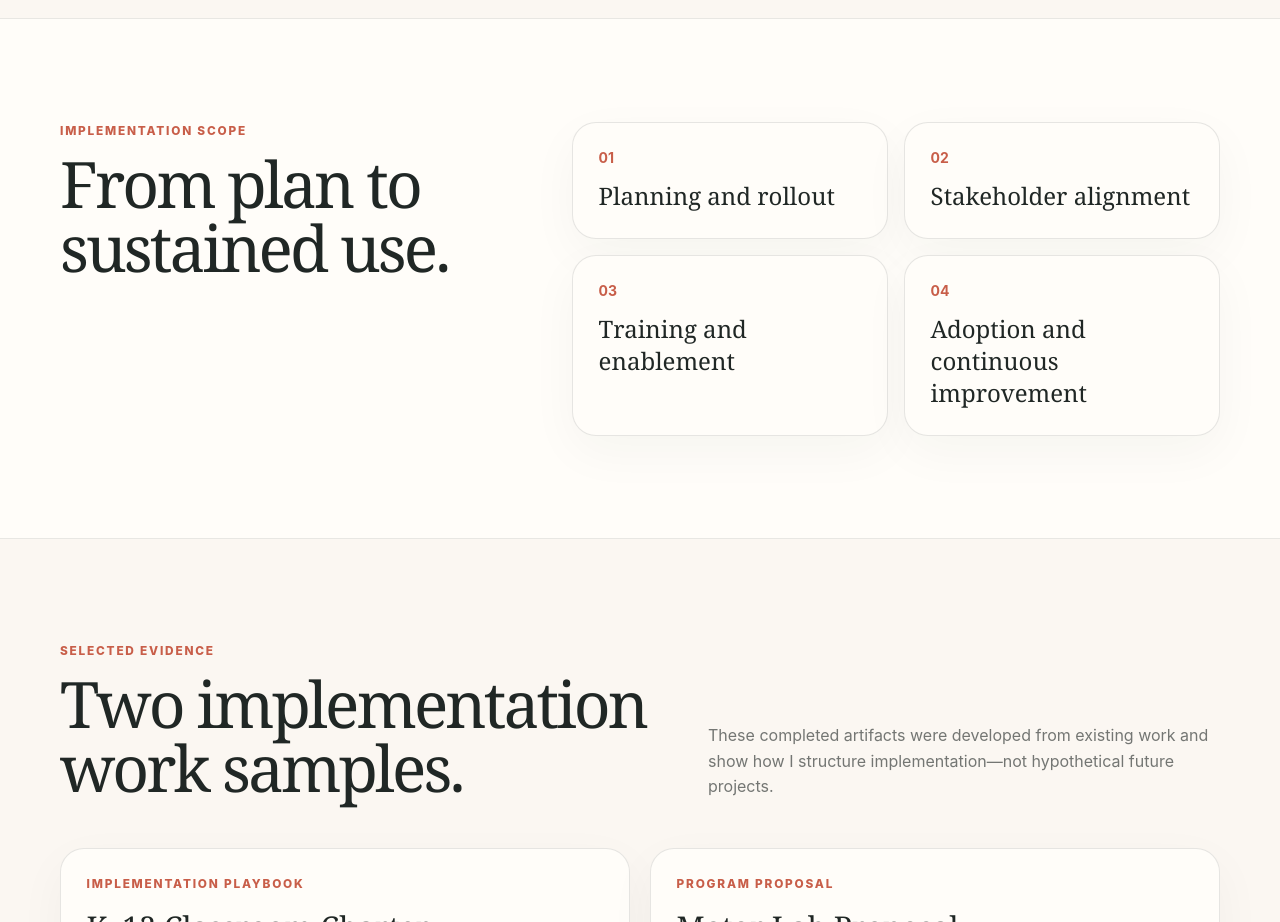
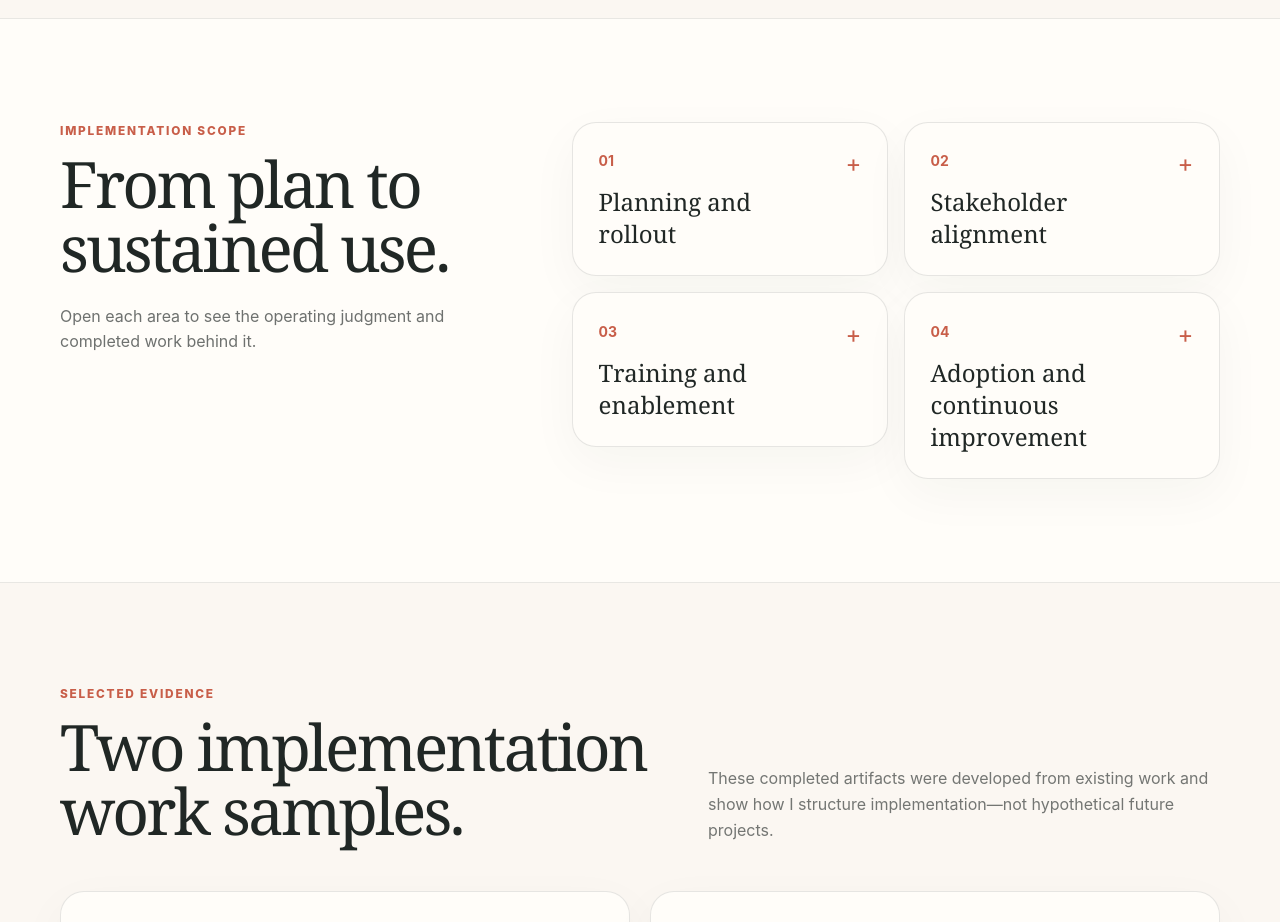
Before and after one commit to sarahphamilton/sarahphamilton, a Next.js app: page / in a window 1280 px wide. Shown: the part 820-1742 px from the top of the page. Built offline with nearby package versions, Linux system fonts and the light colour scheme.

Commit message:
Add evidence-backed implementation scope details

```diff
--- a/src/app/globals.css
+++ b/src/app/globals.css
@@ -20,6 +20,9 @@ body { margin:0; background:var(--ivory); color:var(--ink); font-family:Inter,ui
 .thinking { margin-top:auto; overflow:hidden; border:1px solid rgb(32 39 37 / .11); border-radius:1rem; background:white; }
 .thinking summary { display:flex; cursor:pointer; list-style:none; align-items:center; justify-content:space-between; padding:.9rem 1rem; color:var(--sage-deep); font-size:.82rem; font-weight:850; }
 .thinking summary::-webkit-details-marker { display:none; }
+.scope-card summary { display:flex; cursor:pointer; list-style:none; align-items:flex-start; justify-content:space-between; }
+.scope-card summary::-webkit-details-marker { display:none; }
+.scope-card summary:focus-visible { outline:3px solid var(--coral); outline-offset:6px; border-radius:.5rem; }
 .skip-link { position:absolute; left:-999px; top:1rem; z-index:100; background:white; padding:.7rem 1rem; }
 .skip-link:focus { left:1rem; }
 @media(max-width:767px){ .section-heading{display:block}.section-heading>p,.section-heading>.button{margin-top:1.25rem} }
--- a/src/app/page.tsx
+++ b/src/app/page.tsx
@@ -2,7 +2,28 @@ import Image from "next/image";
 import Link from "next/link";
 import { experience, recommendations, site } from "@/content/site";
 
-const implementationScope = ["Planning and rollout", "Stakeholder alignment", "Training and enablement", "Adoption and continuous improvement"];
+const implementationScope = [
+  {
+    title: "Planning and rollout",
+    approach: "Start with the operating reality: owners, dependencies, local constraints, communication paths, and the conditions required for launch.",
+    example: "Supported a founding Texas-site implementation during multi-state expansion, surfaced scheduling and local-context friction, and led Brightwheel adoption for 6 staff and 50+ families.",
+  },
+  {
+    title: "Stakeholder alignment",
+    approach: "Translate different needs into clear decisions, responsibilities, communication rhythms, and escalation paths.",
+    example: "Coordinated staff, families, specialists, and central teams while maintaining delivery for 50+ families in a standards-driven environment.",
+  },
+  {
+    title: "Training and enablement",
+    approach: "Design training around the work people must perform, then reinforce it with usable documentation and support.",
+    example: "Trained cross-cultural users during a rapid technology transition, created screen-recorded walkthroughs, and introduced a parent-communication platform.",
+  },
+  {
+    title: "Adoption and continuous improvement",
+    approach: "Treat launch as the beginning: observe use, surface barriers, test changes, and feed what users learn back into the system.",
+    example: "Supported approximately 2 years and 12 iterations of an internal recordkeeping and intervention-planning platform through pilot analysis, workflow testing, user training, and documented feedback.",
+  },
+];
 const workSamples = [
   { title: "K–12 Classroom Charter", label: "Implementation playbook", description: "A reviewable implementation artifact translating expectations, responsibilities, routines, and reinforcement into a usable operating system.", href: "/transcend-implementation-playbook.pdf" },
   { title: "Motor Lab Proposal", label: "Program proposal", description: "A reviewable proposal connecting a defined need to program design, stakeholder considerations, rollout requirements, and measures of success.", href: "/transcend-motor-lab-proposal.pdf" },
@@ -14,7 +35,7 @@ export default function Home() {
       <div><p className="eyebrow">Sarah Hamilton</p><h1 className="mt-5 max-w-4xl font-serif text-[clamp(3.5rem,8vw,7.2rem)] leading-[.88] tracking-[-.06em]">Implementation<br/><span className="text-coral">Program Manager</span></h1><p className="mt-8 max-w-3xl text-lg leading-8 text-ink/70 sm:text-xl">{site.intro}</p><div className="mt-9 flex flex-wrap gap-3"><a className="button button-coral" href="/Sarah-Hamilton-Resume.pdf" download>Download résumé</a><a className="button button-outline" href="#work-samples">Review work samples</a></div><p className="mt-6 text-sm font-medium text-ink/60">{site.location}</p></div>
       <div className="relative mx-auto w-full max-w-md"><div className="absolute -left-5 -top-5 h-2/3 w-2/3 rounded-[2rem] bg-sage"/><Image className="relative aspect-[4/5] w-full rounded-[42%_42%_2rem_2rem] object-cover object-[50%_24%] shadow-2xl" src="/sarah-hamilton-headshot.jpg" alt="Sarah Hamilton" width={900} height={1125} priority/></div>
     </div></section>
-    <section className="section border-y border-ink/10 bg-paper"><div className="shell grid gap-12 lg:grid-cols-[.8fr_1.2fr] lg:gap-20"><div><p className="eyebrow">Implementation scope</p><h2>From plan to sustained use.</h2></div><div className="grid gap-4 sm:grid-cols-2">{implementationScope.map((item,index)=><div className="card" key={item}><p className="text-sm font-bold text-coral">0{index+1}</p><h3 className="mt-3 font-serif text-2xl">{item}</h3></div>)}</div></div></section>
+    <section className="section border-y border-ink/10 bg-paper"><div className="shell grid gap-12 lg:grid-cols-[.8fr_1.2fr] lg:gap-20"><div><p className="eyebrow">Implementation scope</p><h2>From plan to sustained use.</h2><p className="mt-6 max-w-md text-ink/65">Open each area to see the operating judgment and completed work behind it.</p></div><div className="grid items-start gap-4 sm:grid-cols-2">{implementationScope.map((item,index)=><details className="scope-card card group" key={item.title}><summary><span><span className="text-sm font-bold text-coral">0{index+1}</span><span className="mt-3 block font-serif text-2xl">{item.title}</span></span><span className="ml-4 text-2xl text-coral transition-transform group-open:rotate-45" aria-hidden="true">+</span></summary><div className="mt-5 grid gap-4 border-t border-ink/10 pt-5"><div><p className="eyebrow">My approach</p><p className="mt-2 text-sm leading-6 text-ink/70">{item.approach}</p></div><div><p className="eyebrow">In practice</p><p className="mt-2 text-sm leading-6 text-ink/70">{item.example}</p></div></div></details>)}</div></div></section>
     <section className="section" id="work-samples"><div className="shell"><div className="section-heading"><div><p className="eyebrow">Selected evidence</p><h2>Two implementation work samples.</h2></div><p>These completed artifacts were developed from existing work and show how I structure implementation—not hypothetical future projects.</p></div><div className="grid gap-5 lg:grid-cols-2">{workSamples.map(sample=><article className="card flex flex-col items-start" key={sample.title}><p className="eyebrow">{sample.label}</p><h3 className="mt-4 font-serif text-3xl">{sample.title}</h3><p className="mt-4 flex-1 text-ink/65">{sample.description}</p><a className="button button-outline mt-7" href={sample.href} target="_blank" rel="noreferrer">Open PDF</a></article>)}</div></div></section>
     <section className="section border-y border-ink/10 bg-paper"><div className="shell"><div className="section-heading"><div><p className="eyebrow">Relevant experience</p><h2>Implementation through people and process.</h2></div><Link className="button button-outline whitespace-nowrap" href="/resume">Full résumé</Link></div><div className="divide-y divide-ink/10 border-y border-ink/10">{experience.map(item=><article className="grid gap-3 py-7 md:grid-cols-[150px_1fr_1.25fr] md:gap-8" key={item.role}><p className="text-sm font-bold text-coral">{item.years}</p><div><h3 className="font-serif text-xl">{item.role}</h3><p className="mt-1 text-sm font-semibold text-ink/55">{item.company}</p></div><p className="text-ink/65">{item.summary}</p></article>)}</div></div></section>
     <section className="section"><div className="shell"><div className="section-heading"><div><p className="eyebrow">Recommendations</p><h2>What supervisors and mentors say.</h2></div><p>Direct observations of how I lead, improve systems, and support the people doing the work.</p></div><div className="grid gap-5 lg:grid-cols-3">{recommendations.map(item=><figure className="card flex h-full flex-col" key={item.name}><blockquote className="font-serif text-2xl leading-snug tracking-[-.02em] text-ink"><span aria-hidden="true" className="text-coral">“</span>{item.quote}<span aria-hidden="true" className="text-coral">”</span></blockquote><figcaption className="mt-8 border-t border-ink/10 pt-5"><p className="font-bold text-ink">{item.name}</p><p className="mt-1 text-sm leading-6 text-ink/55">{item.relationship}</p></figcaption></figure>)}</div></div></section>
```
